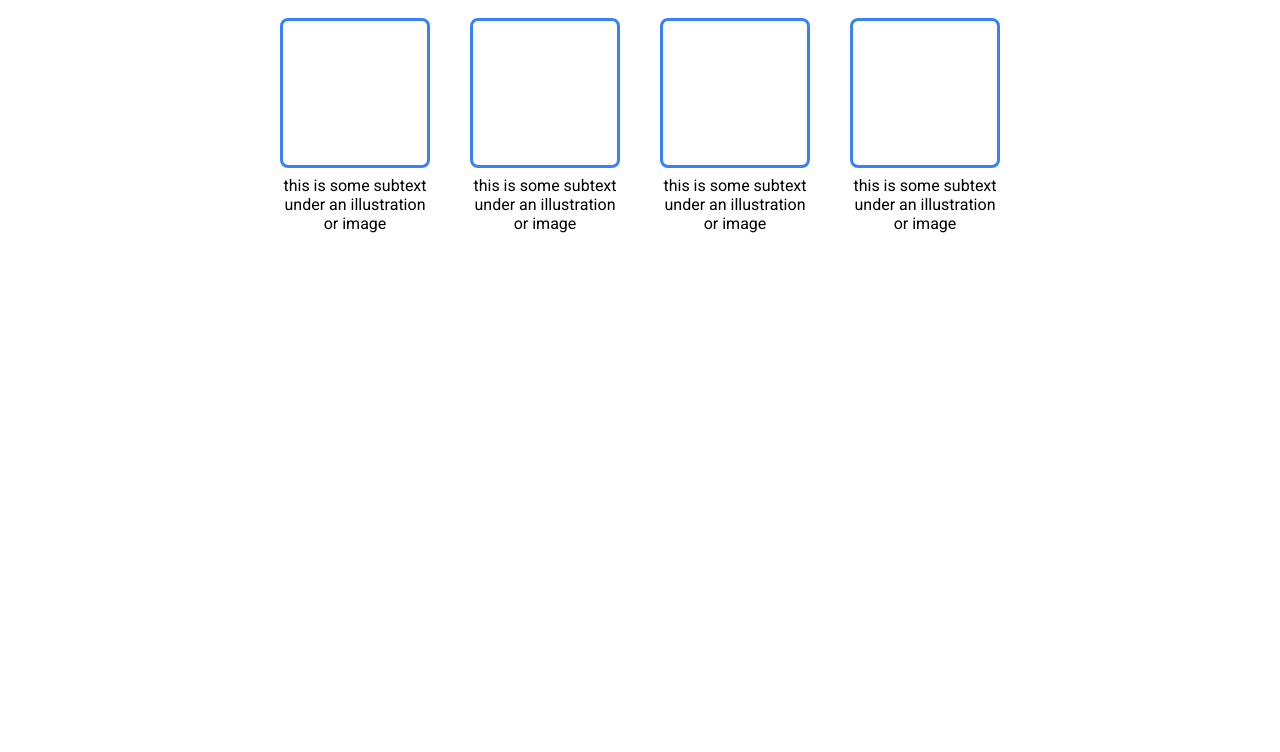
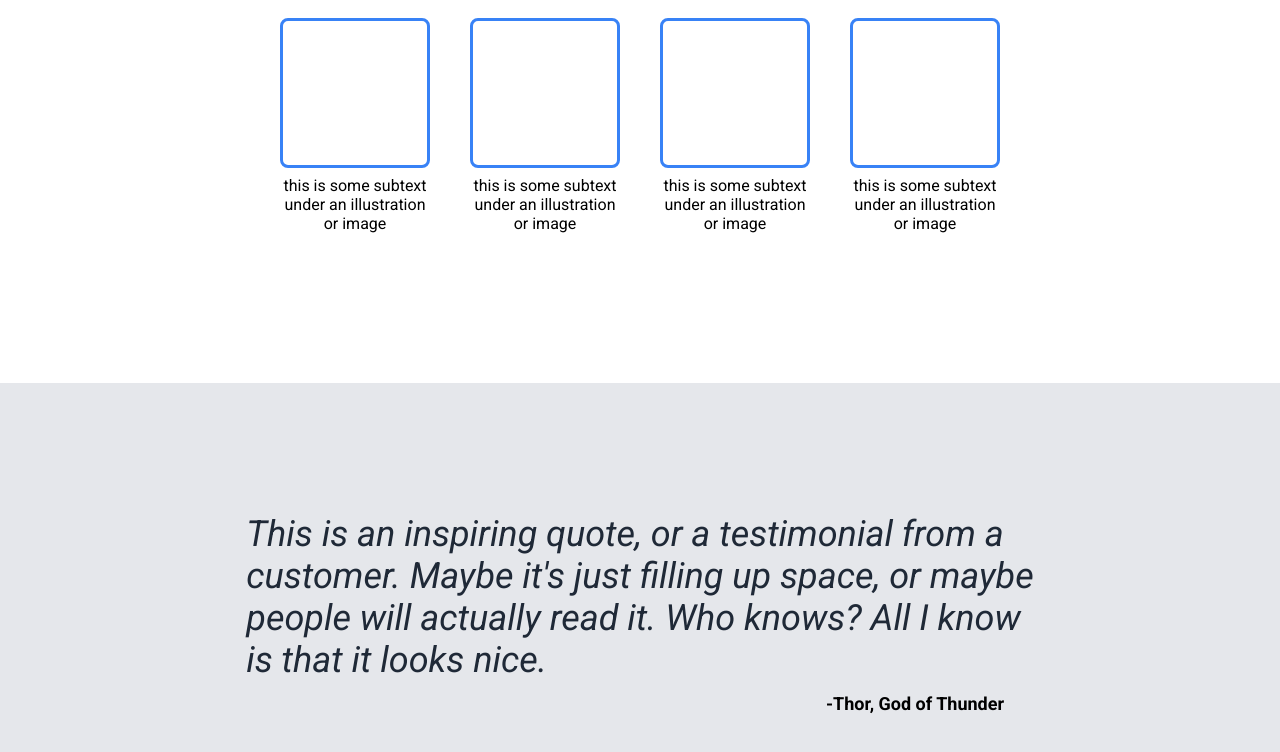
Before and after one commit to Rismaxjin/Landing-page, a plain HTML site: page index.html in a window 1280 px wide. Shown: the part 611-1363 px from the top of the page. Before the commit the page ends 994 px from the top, so only its background shows below. Drawn offline with Linux system fonts and the light colour scheme.

Commit message:
quote section done

```diff
--- a/index.html
+++ b/index.html
@@ -53,6 +53,12 @@
       </div>
     </div>
   </div>
+  <div class="quote-section">
+    <div class="quote-maintext">This is an inspiring quote, or a testimonial from a <br> customer. Maybe it's just
+      filling up space, or maybe <br> people will actually read it. Who knows? All I know <br> is that it looks nice.
+    </div>
+    <div class="quote-secondtext">-Thor, God of Thunder</div>
+  </div>
 </body>
 
 </html>
--- a/style.css
+++ b/style.css
@@ -133,3 +133,28 @@ a {
   align-items: center;
   gap: 8px;
 }
+
+.quote-section {
+  display: flex;
+  flex-direction: column;
+  justify-content: center;
+  align-items: center;
+  gap: 12px;
+  padding: 130px 100px;
+  background-color: #e5e7eb;
+
+}
+
+.quote-maintext {
+  font-size: 36px;
+  font-style: italic;
+  color: #1f2937;
+}
+
+.quote-secondtext {
+
+  font-weight: bolder;
+  font-size: 18px;
+  margin-left: 550px;
+
+}
```
